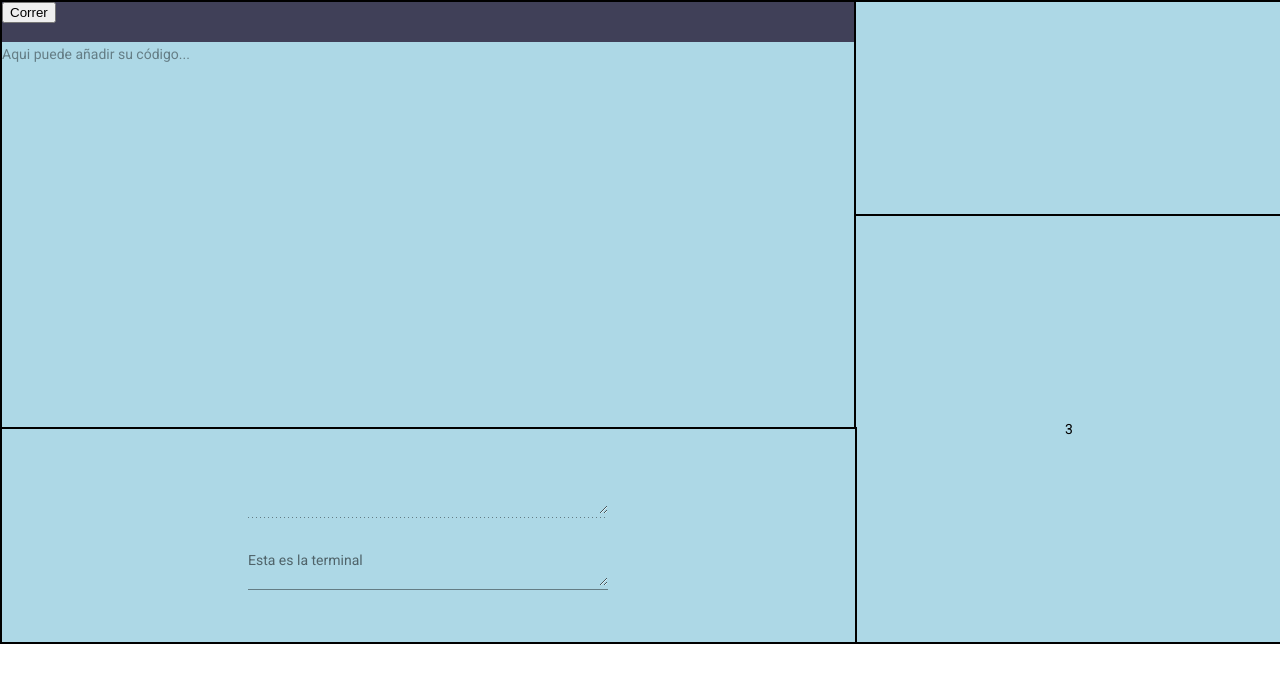
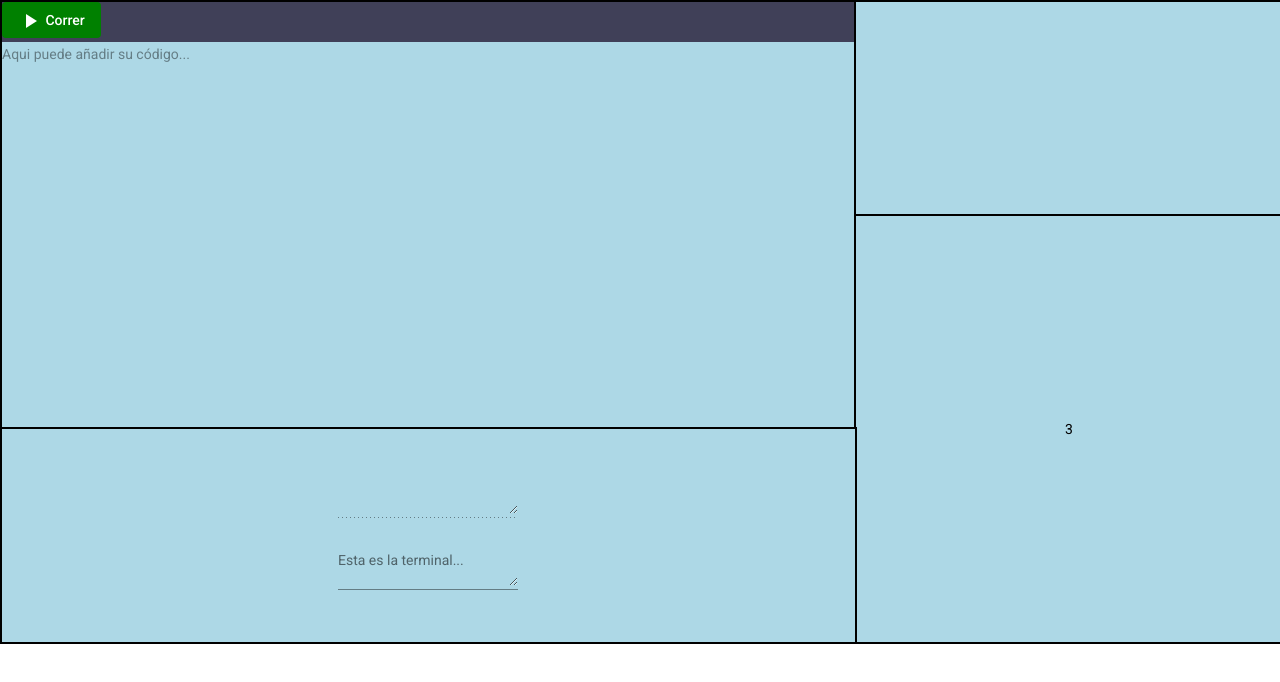
Before and after one commit to EdBinns/Interprete-Frontend, an Angular app: page /main in a window 1280 px wide. Shown: the top 682 px of the page. Built offline with nearby package versions, Linux system fonts and the light colour scheme.

Commit message:
icon run and autoscroll

```diff
--- a/src/app/components/code/code.component.css
+++ b/src/app/components/code/code.component.css
@@ -1,4 +1,3 @@
-
 .child{
   width:100%;
   height: 100%;
@@ -7,16 +6,21 @@
   bottom: 0;
   margin-top: 40px;
 }
+
 textarea {
   resize: none;
 }
 
-
-.title,
-.child{
+.title, .child{
   display: block;
 }
+
 .title{
   background-color: rgb(64, 64, 88);
   height: 40px;
 }
+
+.btn-run {
+  background-color: green;
+  color: white;
+}
--- a/src/app/components/code/code.component.html
+++ b/src/app/components/code/code.component.html
@@ -1,7 +1,9 @@
 <div>
-  <div class="title" >
-   <button>Correr
-   </button>
+  <div class="title">
+    <button mat-button class="btn-run">
+      <mat-icon class="green">play_arrow</mat-icon>
+      Correr
+    </button>
   </div>
-  <textarea matInput placeholder="Aqui puede añadir su código..." class="child" ></textarea>
+  <textarea matInput placeholder="Aqui puede añadir su código..." class="child"></textarea>
 </div>
--- a/src/app/components/terminal/terminal.component.css
+++ b/src/app/components/terminal/terminal.component.css
@@ -1,9 +1,5 @@
-.example-form {
-    min-width: 150px;
-    max-width: 500px;
-    width: 100%;
-  }
-
-  .example-full-width {
-    width: 100%;
-  }
+mat-form-field{
+  display: block;
+  width: 100%;
+  height: 100%;
+}
--- a/src/app/components/terminal/terminal.component.html
+++ b/src/app/components/terminal/terminal.component.html
@@ -1,10 +1,13 @@
-<form class="example-form">
-  <mat-form-field class="example-full-width">
-    <textarea matInput disabled value="{{previousLines}}"></textarea>
-  </mat-form-field>
+<div>
+  <form>
+    <mat-form-field>
+      <textarea matInput disabled value="{{previousLines}}" class="child" #textarea
+        [scrollTop]="textarea.scrollHeight"></textarea>
+    </mat-form-field>
 
-    <mat-form-field class="example-full-width">
-      <mat-label>Esta es la terminal</mat-label>
-      <textarea [(ngModel)]="currentLine" name="currentLine" (keydown.enter)="onEnter()" matInput></textarea>
+    <mat-form-field>
+      <textarea placeholder="Esta es la terminal..." class="child" [(ngModel)]="currentLine" name="currentLine"
+        (keydown.enter)="onEnter()" matInput></textarea>
     </mat-form-field>
   </form>
+</div>
```
